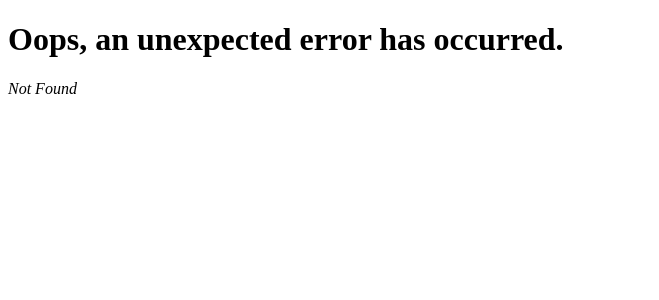
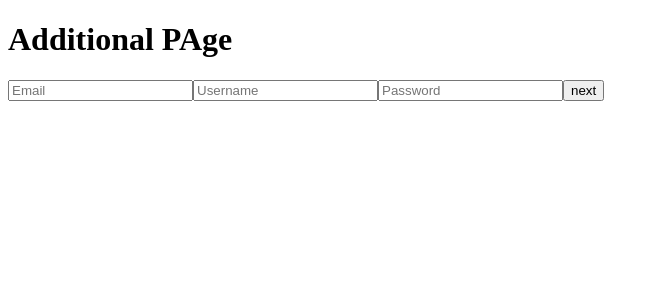
Before and after one commit to Leek995/Trip-Social-Client, a React (Vite) app in the folder trip-social-client/: page /register/additional in a window 1280 px wide. Before the commit this address had no page. Shown: the top 300 px of the page, without its empty margins (0-659 px from the left). Built offline with nearby package versions, Linux system fonts and the light colour scheme.

Commit message:
image upload from client

```diff
--- a/trip-social-client/package.json
+++ b/trip-social-client/package.json
@@ -10,6 +10,7 @@
     "preview": "vite preview"
   },
   "dependencies": {
+    "axios": "^1.4.0",
     "react": "^18.2.0",
     "react-dom": "^18.2.0",
     "react-router-dom": "^6.13.0"
--- /dev/null
+++ b/trip-social-client/src/pages/Additional.jsx
@@ -0,0 +1,52 @@
+import {Form, Link} from "react-router-dom";
+import {useState} from "react";
+
+export default function Additional(){
+    const [username, setUsername] = useState("");
+    const [password, setPassword] = useState("");
+    const [email, setEmail] = useState("");
+    let userFromStorage = JSON.parse(localStorage.getItem("user"))
+
+    async function submitHandler(e) {
+        e.preventDefault();
+        userFromStorage.username = username;
+        userFromStorage.password = password;
+        userFromStorage.email = email;
+
+
+        await fetch(`${import.meta.env.VITE_REGISTER_ENDPOINT}`, {
+            method: "POST",
+            headers: {"Content-type": "application/json"},
+            body: JSON.stringify(userFromStorage)
+        }).then(response => response.json())
+            .then(data => {
+                localStorage.setItem("user", JSON.stringify(data))
+        })
+        window.location.replace("/register/upload")
+    }
+
+    return<>
+        <h1>Additional PAge</h1>
+        <Form onSubmit={submitHandler}>
+            <input
+                type = "text"
+                placeholder = "Email"
+                value = {email}
+                onChange = {(e) => setEmail(e.target.value)}
+            />
+            <input
+                type = "text"
+                placeholder = "Username"
+                value = {username}
+                onChange = {(e) => setUsername(e.target.value)}
+            />
+            <input
+                type = "text"
+                placeholder = "Password"
+                value = {password}
+                onChange = {(e) => setPassword(e.target.value)}
+            />
+            <button type="submit">next</button>
+        </Form>
+    </>
+}
--- /dev/null
+++ b/trip-social-client/src/pages/ProfileImageUpload.jsx
@@ -0,0 +1,43 @@
+import {useState} from "react";
+import axios from "axios";
+import {Form} from "react-router-dom";
+
+export default function ProfileImageUpload(){
+    const [image, setImage] = useState("");
+    let userFromStorage = JSON.parse(localStorage.getItem("user"))
+    async function submitHandler(e) {
+        e.preventDefault();
+        const formData = new FormData();
+        formData.append('image', image)
+        // userFromStorage.image = image;
+
+        axios.post(`http://localhost:8080/register/image`, formData).then(res => {
+            console.log(res)
+        })
+
+        // await fetch(`http://localhost:8080/register/image`,{
+        //     method: "POST",
+        //     body: JSON.stringify(formData),
+        // });
+
+        console.log(image)
+        // window.location.replace("/login")
+    }
+    function handleImage(e){
+        console.log(e.target.files[0].name)
+        setImage(e.target.files[0])
+    }
+
+    return<>
+        <h1>Upload</h1>
+        <form onSubmit={submitHandler} encType="multipart/form-data">
+            <input
+                type = "file"
+                placeholder = "image"
+                name="image"
+                onChange = {handleImage}
+            />
+            <button type="submit">Submit</button>
+        </form>
+    </>
+}
--- a/trip-social-client/src/pages/Register.jsx
+++ b/trip-social-client/src/pages/Register.jsx
@@ -1,4 +1,6 @@
 import {useState} from "react";
+import {Form, Link, useNavigate} from "react-router-dom";
+import Additional from "./Additional";
 export default function Register(){
     const [username, setUsername] = useState("");
     const [password, setPassword] = useState("");
@@ -7,31 +9,47 @@ export default function Register(){
     const [email, setEmail] = useState("");
     const [image, setImage] = useState("");
     const [dateOfBirth, setDateOfBirth] = useState("");
+    const navigate = useNavigate();
     async function submitHandler(e){
         e.preventDefault();
         const user = {
-            username,
-            password,
+            // username,
+            // password,
             firstName,
             lastName,
-            email,
-            image,
+            // email,
+            // image,
             dateOfBirth,
         };
 
-        await fetch(`${import.meta.env.VITE_REGISTER_ENDPOINT}`, {
-            method: "POST",
-            headers: {"Content-type" : "application/json"},
-            body: JSON.stringify(user)
-        });
+        // await fetch(`${import.meta.env.VITE_REGISTER_ENDPOINT}`, {
+        //     method: "POST",
+        //     headers: {"Content-type" : "application/json"},
+        //     body: JSON.stringify(user)
+        // });
 
-        setUsername("");
-        setPassword("");
+        // setUsername("");
+        // setPassword("");
+    }
+    function navy(e){
+        e.preventDefault();
+        const user = {
+            // username,
+            // password,
+            firstName,
+            lastName,
+            // email,
+            // image,
+            dateOfBirth,
+        };
+        localStorage.setItem("user", JSON.stringify(user))
+        window.location.replace("/register/additional")
+
     }
     return(
         <>
             <h1>Register Page</h1>
-            <form onSubmit={submitHandler}>
+            <Form onSubmit={submitHandler} encType="multipart/form-data">
                 <input
                     type = "text"
                     placeholder = "First name"
@@ -44,39 +62,41 @@ export default function Register(){
                     value = {lastName}
                     onChange = {(e) => setLastName(e.target.value)}
                 />
-                <input
-                    type = "text"
-                    placeholder = "Email"
-                    value = {email}
-                    onChange = {(e) => setEmail(e.target.value)}
-                />
-                <input
-                    type = "text"
-                    placeholder = "Username"
-                    value = {username}
-                    onChange = {(e) => setUsername(e.target.value)}
-                />
-                <input
-                    type = "text"
-                    placeholder = "Password"
-                    value = {password}
-                    onChange = {(e) => setPassword(e.target.value)}
-                />
+                {/*<input*/}
+                {/*    type = "text"*/}
+                {/*    placeholder = "Email"*/}
+                {/*    value = {email}*/}
+                {/*    onChange = {(e) => setEmail(e.target.value)}*/}
+                {/*/>*/}
+                {/*<input*/}
+                {/*    type = "text"*/}
+                {/*    placeholder = "Username"*/}
+                {/*    value = {username}*/}
+                {/*    onChange = {(e) => setUsername(e.target.value)}*/}
+                {/*/>*/}
+                {/*<input*/}
+                {/*    type = "text"*/}
+                {/*    placeholder = "Password"*/}
+                {/*    value = {password}*/}
+                {/*    onChange = {(e) => setPassword(e.target.value)}*/}
+                {/*/>*/}
 
-                <input
-                    type = "file"
-                    placeholder = "Image"
-                    value = {image}
-                    onChange = {(e) => setImage(e.target.value)}
-                />
+                {/*<input*/}
+                {/*    type = "file"*/}
+                {/*    placeholder = "Image"*/}
+                {/*    value = {image}*/}
+                {/*    onChange = {(e) => setImage(JSON.parse(e.target.value))}*/}
+                {/*/>*/}
                 <input
                     type = "date"
                     placeholder = "Date of Birth"
                     value = {dateOfBirth}
                     onChange = {(e) => setDateOfBirth(e.target.value)}
                 />
-                <button type = "Submit">Submit</button>
-            </form>
+
+                {/*<button type = "Submit">Submit</button>*/}
+                <button onClick={navy}>next</button>
+            </Form>
         </>
     )
 }
```
Also changed, not shown: trip-social-client/src/main.jsx (+16 -5 lines), 1 other file (tests, documents, lock files or other folders).
